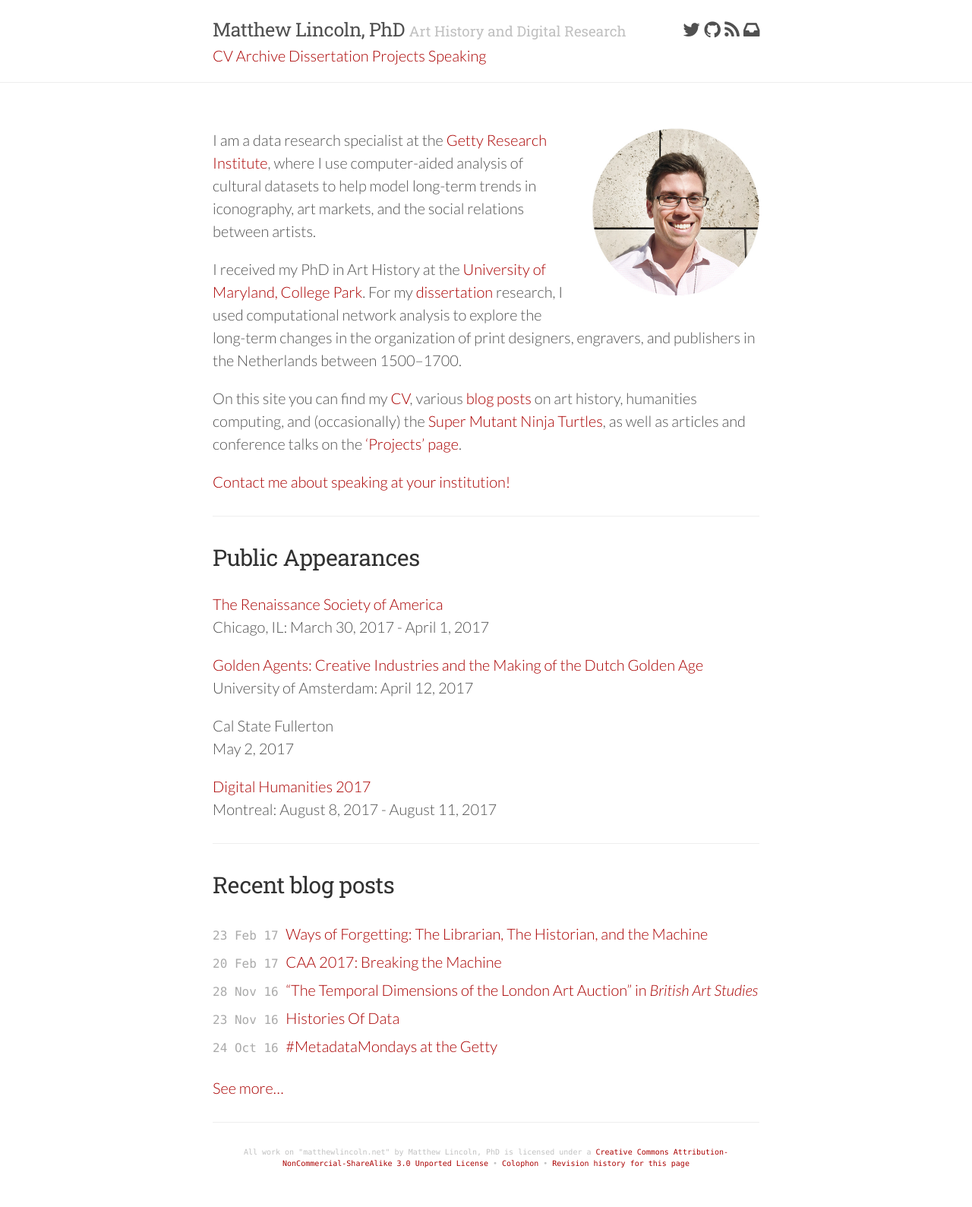
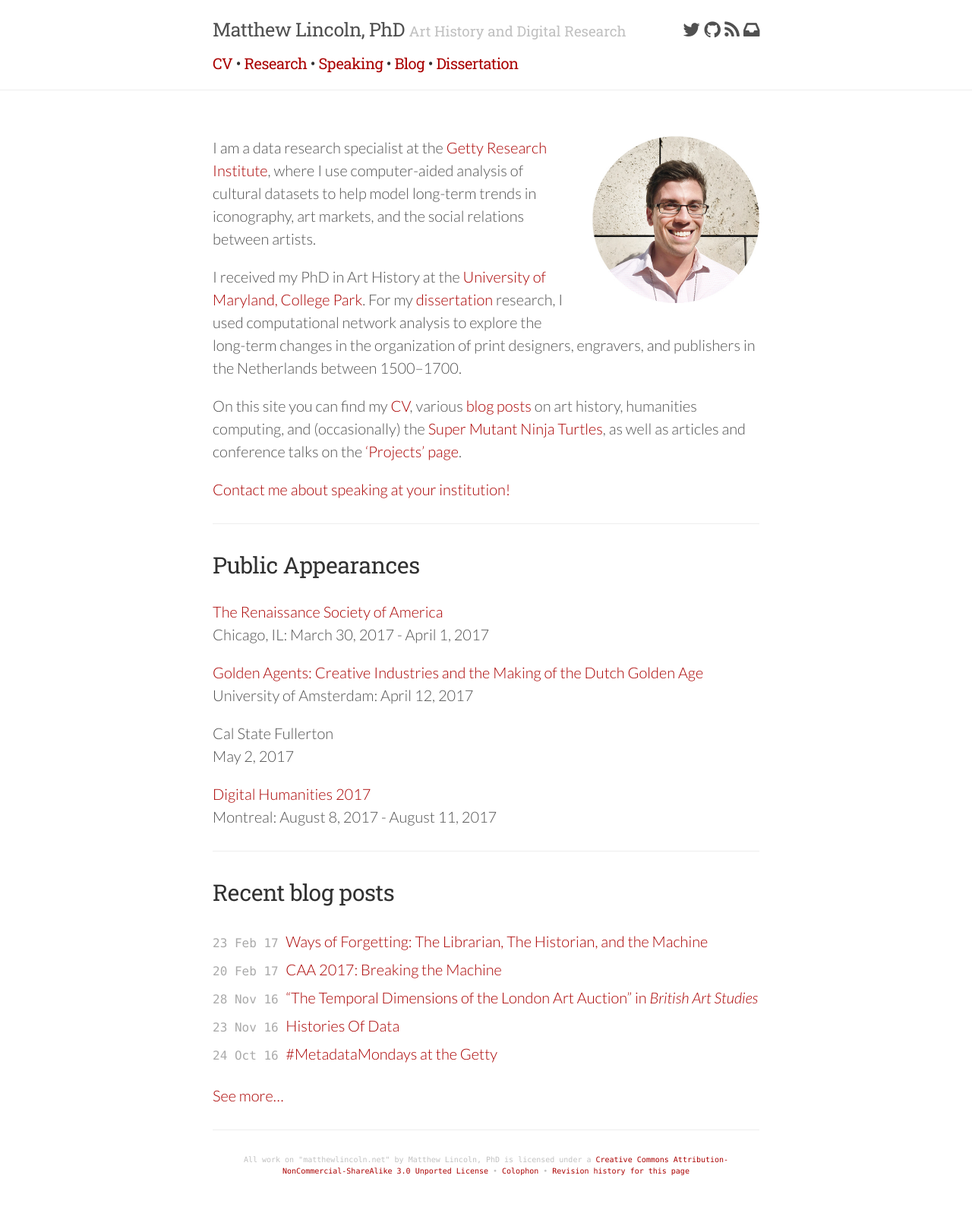
Before and after one commit to mdlincoln/mdlincoln.github.io, a Jekyll site: the page built from index.md, in a window 1280 px wide. Shown: the whole page at 76% size. Built offline with Jekyll 4.4.1, drawn with Linux system fonts in a browser that asks for light colours; nearby versions of some CDN libraries.

Commit message:
Finish styling header links

```diff
--- a/_data/nav.yaml
+++ b/_data/nav.yaml
@@ -1,10 +1,10 @@
 - title: CV
   url: "https://www.dropbox.com/s/u0zohd016rrnwbw/mlincoln_cv.pdf?dl=1"
-- title: Archive
+- title: Research
+  url: "/projects"
+- title: Speaking
+  url: "/speaking"
+- title: Blog
   url: "/archive"
 - title: Dissertation
   url: "/dissertation"
-- title: Projects
-  url: "/projects"
-- title: Speaking
-  url: "/speaking"
--- a/_layouts/default.html
+++ b/_layouts/default.html
@@ -16,11 +16,10 @@
               {% endfor %}
             </span>
           </h3>
-          <span class="menu-links">
+          <div class="menu-links">
             {% for link in site.data.nav %}
-            <a class="menu-links-item" href="{{ link.url }}">{{ link.title }}</a>
-            {% endfor %}
-          </span>
+            <a class="menu-links-item" href="{{ link.url }}">{{ link.title }}</a>{% if forloop.last %}{% else %} &bull; {% endif %}{% endfor %}
+          </div>
         </div>
       </div>
       <div class="content container">
--- a/assets/css/lanyon.css
+++ b/assets/css/lanyon.css
@@ -107,6 +107,14 @@ img#headshot {
 }
 .masthead .social-links {
   float: right;
+}
+
+.menu-links {
+  font-family: "Roboto Slab", serif;
+  font-weight: 400;
+  color: #313131;
+  letter-spacing: -.025rem;
+  margin-top: 0.5em;
 }
 
 @media (max-width: 48em) {
```
